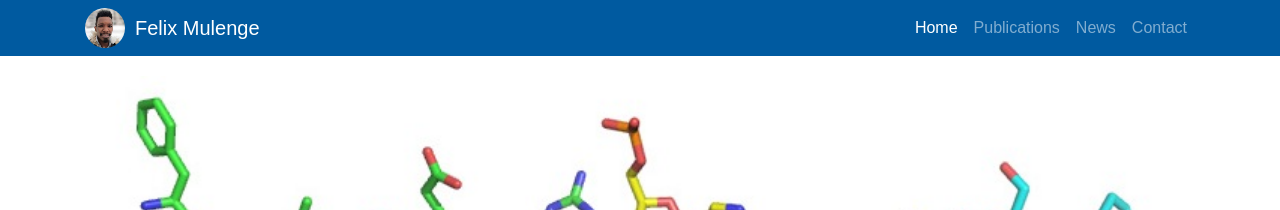
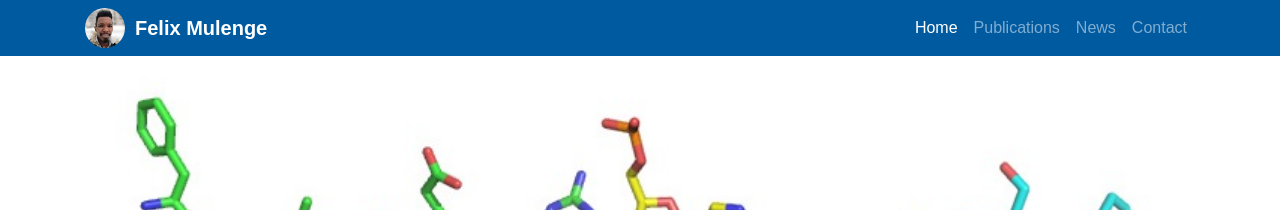
Before and after one commit to fmulenge/fmulenge.github.io, a Jekyll site: the page built from index.md, in a window 1280 px wide. Shown: the top 210 px of the page. Built offline with Jekyll 4.4.1, drawn with Linux system fonts in a browser that asks for light colours.

Commit message:
Update header.html

```diff
--- a/_includes/header.html
+++ b/_includes/header.html
@@ -25,7 +25,7 @@
     <nav class="navbar navbar-expand-lg navbar-dark" style="background-color: #005AA0">
       <div class="container">
         <a href="#"><img class="avatar" src="/static/img/logo/host_logo.jpg" style="margin-right:10px" alt=""></a>
-        <a class="navbar-brand" sytle="font-weight:bold" href="/">{{site.name}}</a>
+        <a class="navbar-brand" style="font-weight:bold" href="/">{{site.name}}</a>
         <button type="button" class="navbar-toggler" data-toggle="collapse" data-target="#navbarContent" aria-controls="navbarContent" aria-expanded="false" aria-label="Toggle navigation">
           <span class="navbar-toggler-icon"></span>
         </button>
```
